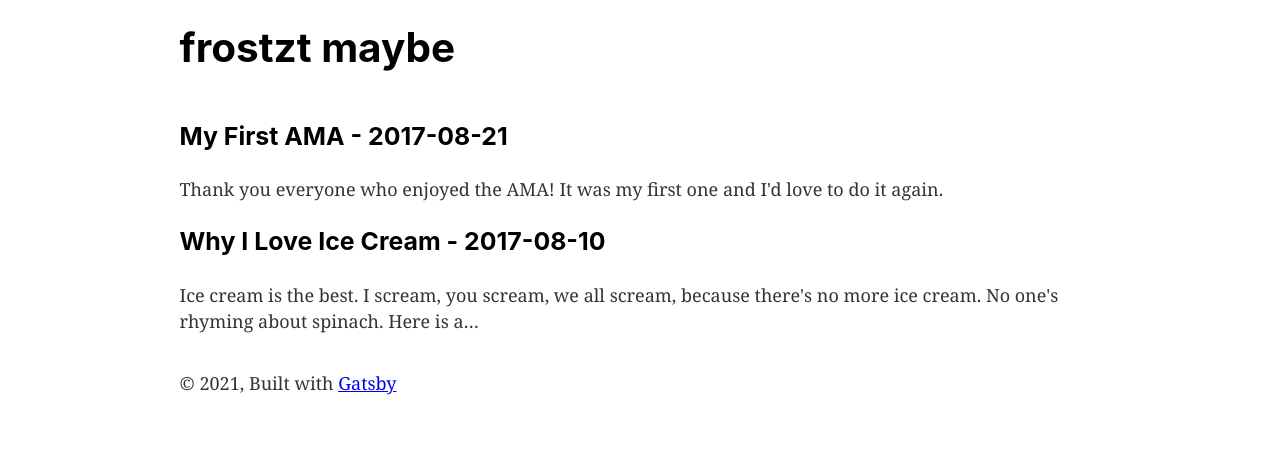
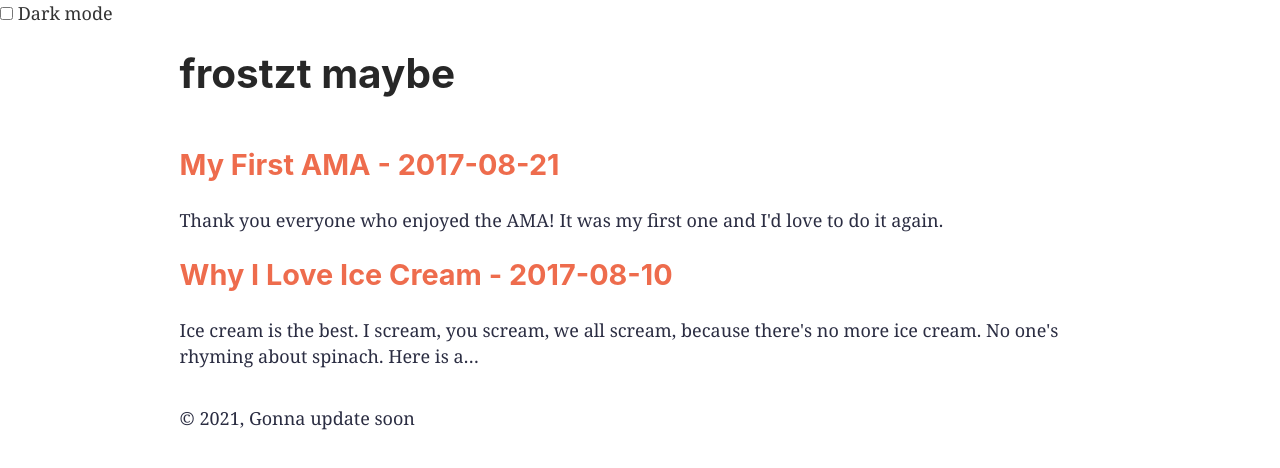
Before and after one commit to frostzt/frostzt-maybe, a Gatsby site: page / in a window 1280 px wide. Built offline with nearby package versions, Linux system fonts and the light colour scheme; Gatsby itself is replaced by a stand-in of ours.

Commit message:
Updated content and implemented dark mode

```diff
--- a/gatsby-config.js
+++ b/gatsby-config.js
@@ -6,6 +6,7 @@ module.exports = {
   },
   plugins: [
     `gatsby-plugin-react-helmet`,
+    `gatsby-plugin-dark-mode`,
     `gatsby-plugin-image`,
     {
       resolve: `gatsby-source-filesystem`,
--- a/package.json
+++ b/package.json
@@ -6,6 +6,7 @@
   "author": "Sourav Singh Rawat <aidenfrostbite@gmail.com>",
   "dependencies": {
     "gatsby": "^3.2.1",
+    "gatsby-plugin-dark-mode": "^1.1.2",
     "gatsby-plugin-gatsby-cloud": "^2.2.0",
     "gatsby-plugin-image": "^1.2.1",
     "gatsby-plugin-manifest": "^3.2.0",
--- a/src/components/header.js
+++ b/src/components/header.js
@@ -1,6 +1,7 @@
 import * as React from "react"
 import PropTypes from "prop-types"
 import { Link } from "gatsby"
+import ThemeToggle from "./themeToggle"
 
 const Header = () => (
   <header
@@ -8,6 +9,7 @@ const Header = () => (
       marginBottom: `1.45rem`,
     }}
   >
+    <ThemeToggle />
     <div
       style={{
         margin: `0 auto`,
@@ -19,7 +21,7 @@ const Header = () => (
         <Link
           to="/"
           style={{
-            color: `black`,
+            color: `var(--siteTitle)`,
             textDecoration: `none`,
           }}
         >
--- a/src/components/layout.js
+++ b/src/components/layout.js
@@ -37,11 +37,10 @@ const Layout = ({ children }) => {
         <footer
           style={{
             marginTop: `2rem`,
+            color: `var(--textNormal)`,
           }}
         >
-          © {new Date().getFullYear()}, Built with
-          {` `}
-          <a href="https://www.gatsbyjs.com">Gatsby</a>
+          © {new Date().getFullYear()}, Gonna update soon
         </footer>
       </div>
     </>
--- /dev/null
+++ b/src/components/themeToggle.js
@@ -0,0 +1,21 @@
+import React from "react"
+import { ThemeToggler } from "gatsby-plugin-dark-mode"
+
+const ThemeToggle = () => {
+  return (
+    <ThemeToggler>
+      {({ theme, toggleTheme }) => (
+        <label>
+          <input
+            type="checkbox"
+            onChange={e => toggleTheme(e.target.checked ? "dark" : "light")}
+            checked={theme === "dark"}
+          />{" "}
+          Dark mode
+        </label>
+      )}
+    </ThemeToggler>
+  )
+}
+
+export default ThemeToggle
--- a/src/pages/index.js
+++ b/src/pages/index.js
@@ -10,8 +10,6 @@ import SEO from "../components/seo"
 import "../styles/index.scss"
 
 export default ({ data }) => {
-  console.log(data)
-
   return (
     <Layout>
       <SEO title="Home" />
@@ -23,7 +21,7 @@ export default ({ data }) => {
                 {node.frontmatter.title} - {node.frontmatter.date}
               </h3>
             </Link>
-            <p>{node.excerpt}</p>
+            <p style={{ color: `var(--textNormal)` }}>{node.excerpt}</p>
           </div>
         ))}
       </div>
--- /dev/null
+++ b/src/styles/global.scss
@@ -0,0 +1,23 @@
+body {
+  --bg: #fff;
+  --siteTitle: #272727;
+  --textTitle: #ee6c4d;
+  --textNormal: #2b2d42;
+
+  background-color: var(--bg);
+}
+
+body.dark {
+  -webkit-font-smoothing: antialiased;
+
+  --bg: #2b2d42;
+  --siteTitle: #fff;
+  --textTitle: #ee6c4d;
+  --textNormal: #edf6f9;
+
+  background-color: var(--bg);
+}
+
+.heading-tertiary {
+  font-size: 1.6rem;
+}
--- a/src/styles/index.scss
+++ b/src/styles/index.scss
@@ -1,6 +1,6 @@
 .post {
   &__title {
-    color: black;
+    color: var(--textTitle);
     text-decoration: none;
   }
 }
```
Also changed, not shown: gatsby-browser.js (+1 -7 lines), src/templates/blog-post.js (+5 -2 lines), 1 other file.
